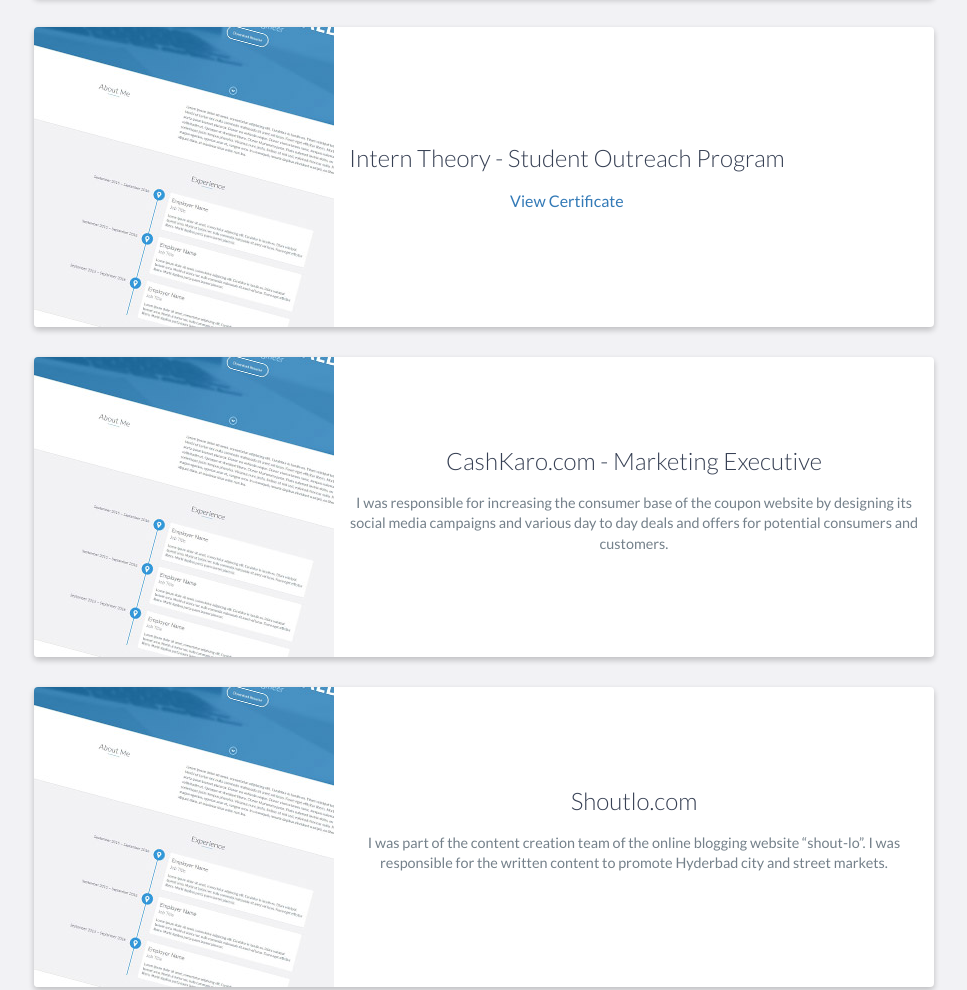
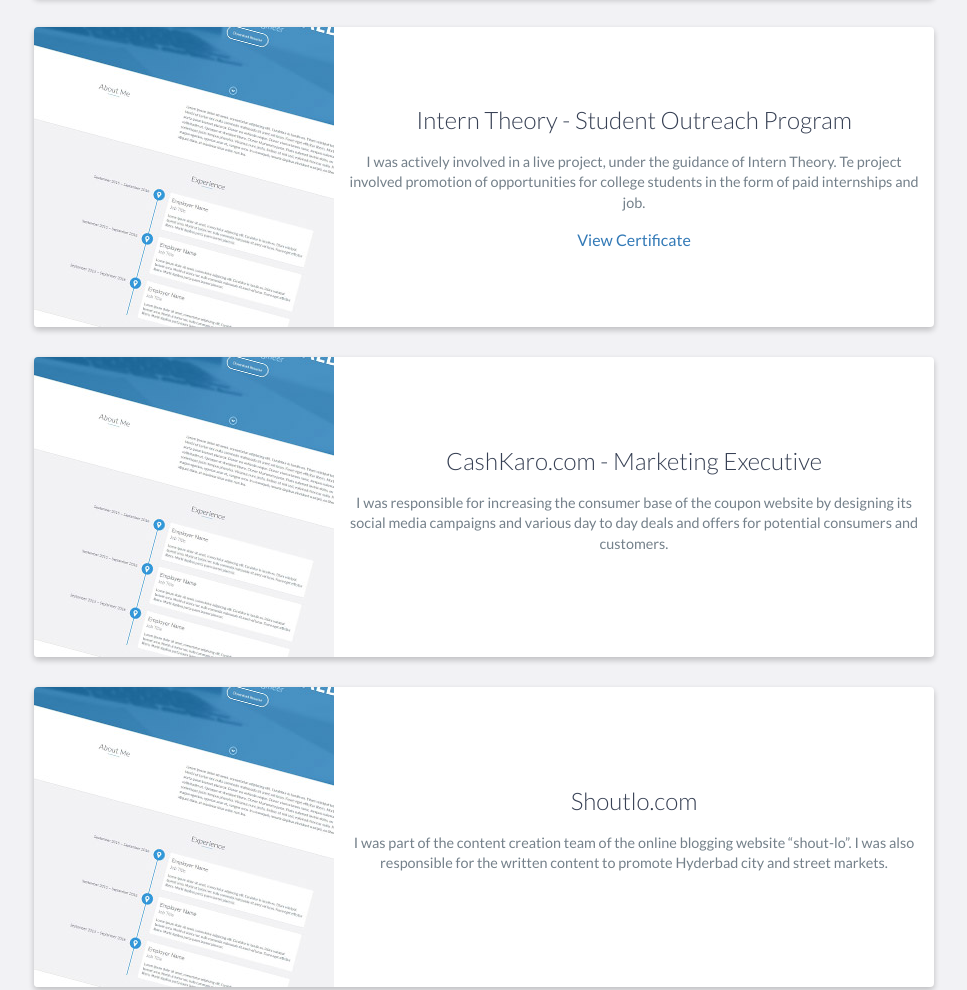
Before and after one commit to raghaviaggarwal/raghaviaggarwal.github.io, a website: page index.html in a window 1280 px wide. Shown: the part 3711-4701 px from the top of the page, without its empty margins (156-1123 px from the left). Drawn offline with nearby package versions, Linux system fonts and the light colour scheme.

Commit message:
Added more info for projects

```diff
--- a/index.html
+++ b/index.html
@@ -177,7 +177,7 @@
                     <div class="project-info">
                         <h3>Microsoft - Multilevel Campus Ambassador</h3>
                         <p>
-                            <!-- Insert some text about this-->
+                            I was a crucial part in the promotion of beta testing pf the Artificial Intelligence Chatbot Ruuh, powered by Microsoft.
                         </p>
                         <a href="https://drive.google.com/file/d/1EbIMpKzWU7ktVdxpHu_KxF33QFr61TdK/view?usp=sharing">View Certificate</a>
                     </div>
@@ -206,9 +206,9 @@
                     </div>
                     <!-- End .project-image -->
                     <div class="project-info">
-                        <h3>Intern Theory - Student Outreach Program</h3>
+                        <h3><center>Intern Theory - Student Outreach Program</center></h3>
                         <p>
-                            <!-- Insert some text about this-->
+                            I was actively involved in a live project, under the guidance of Intern Theory. Te project involved promotion of opportunities for college students in the form of paid internships and job.
                         </p>
                         <a href="https://drive.google.com/file/d/1_ChrFrdYY-mgZU60sZ3vBjYqhl5C5tMg/view?usp=sharing">View Certificate</a>
                     </div>
@@ -239,7 +239,7 @@
                     <div class="project-info">
                         <h3>Shoutlo.com</h3>
                         <p>
-                            I was part of the content creation team of the online blogging website “shout-lo”. I was responsible for the written content to promote Hyderbad city and street markets.
+                            I was part of the content creation team of the online blogging website “shout-lo”. I was also responsible for the written content to promote Hyderbad city and street markets.
                         </p>
                     </div>
                     <!-- End .project-info -->
```
